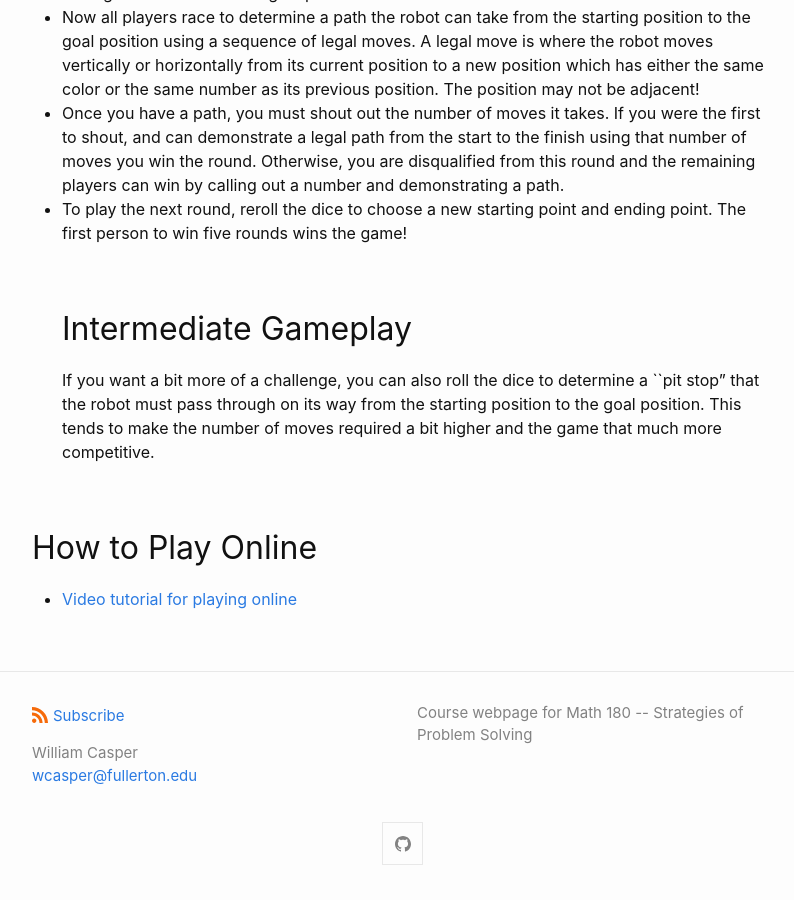
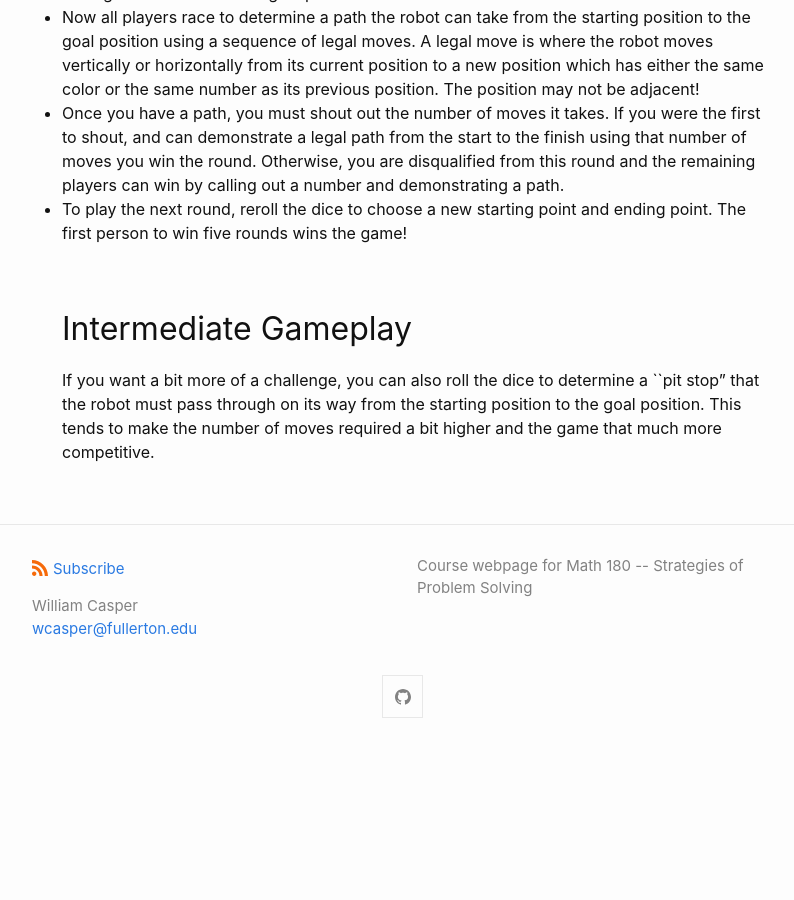
Before and after one commit to wcasper/math180fall2022, a Jekyll site: the page built from _modules/microrobots/introduction.md, in a window 1280 px wide and 900 px high, scrolled down 638 px. Shown: the whole window, without its empty margins (238-1032 px from the left). Built offline with Jekyll 4.4.1, drawn with Linux system fonts in a browser that asks for light colours; after the commit the page ends 1391 px from its top, so only the background shows below that.

Commit message:
removed playing online instructions

```diff
--- a/_modules/microrobots/introduction.md
+++ b/_modules/microrobots/introduction.md
@@ -15,6 +15,3 @@ permalink: /modules/microrobots/introduction
 * To play the next round, reroll the dice to choose a new starting point and ending point.  The first person to  win five rounds wins the game!
 ## Intermediate Gameplay
 If you want a bit more of a challenge, you can also roll the dice to determine a ``pit stop" that the robot must pass through on its way from the starting position to the goal position.   This tends to make the number of moves required a bit higher and the game that much more competitive.
-
-## How to Play Online
-* [Video tutorial for playing online](https://www.youtube.com/watch?v=g9jXe6CSEkU)
```
